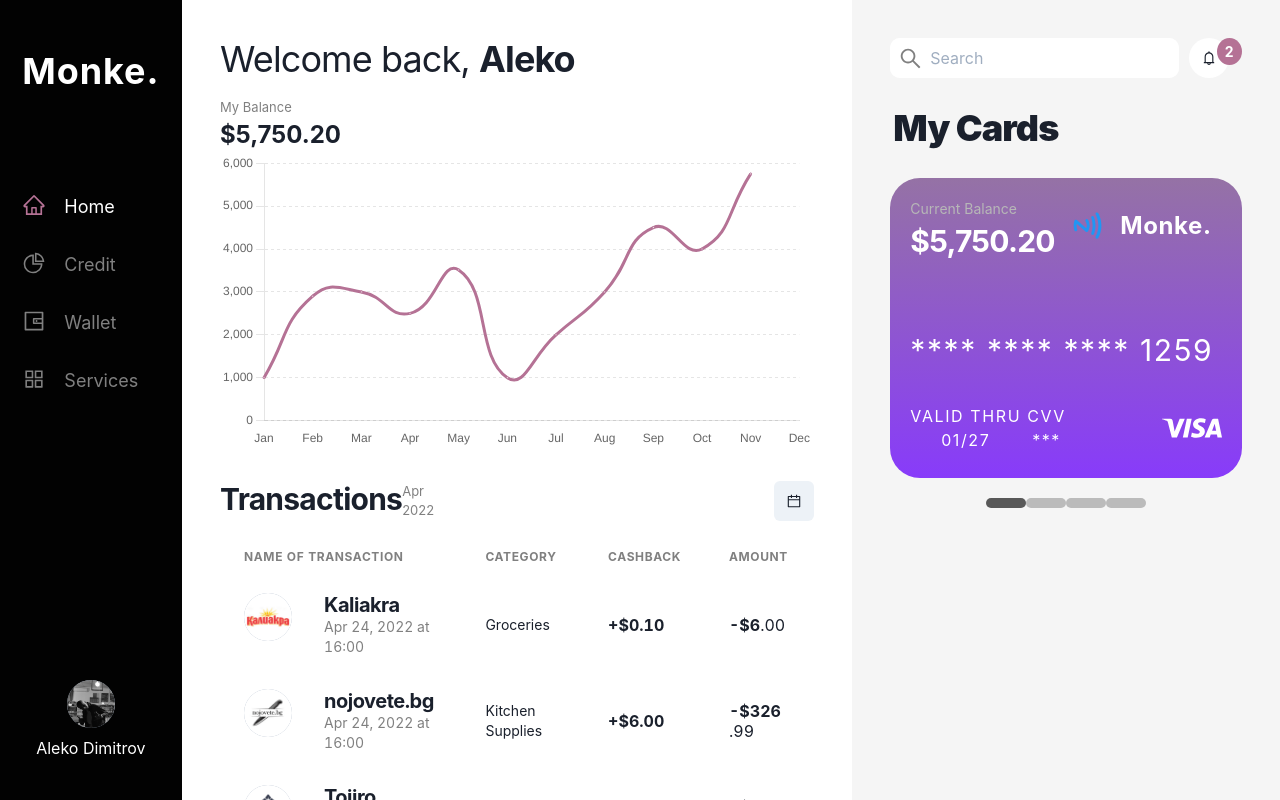
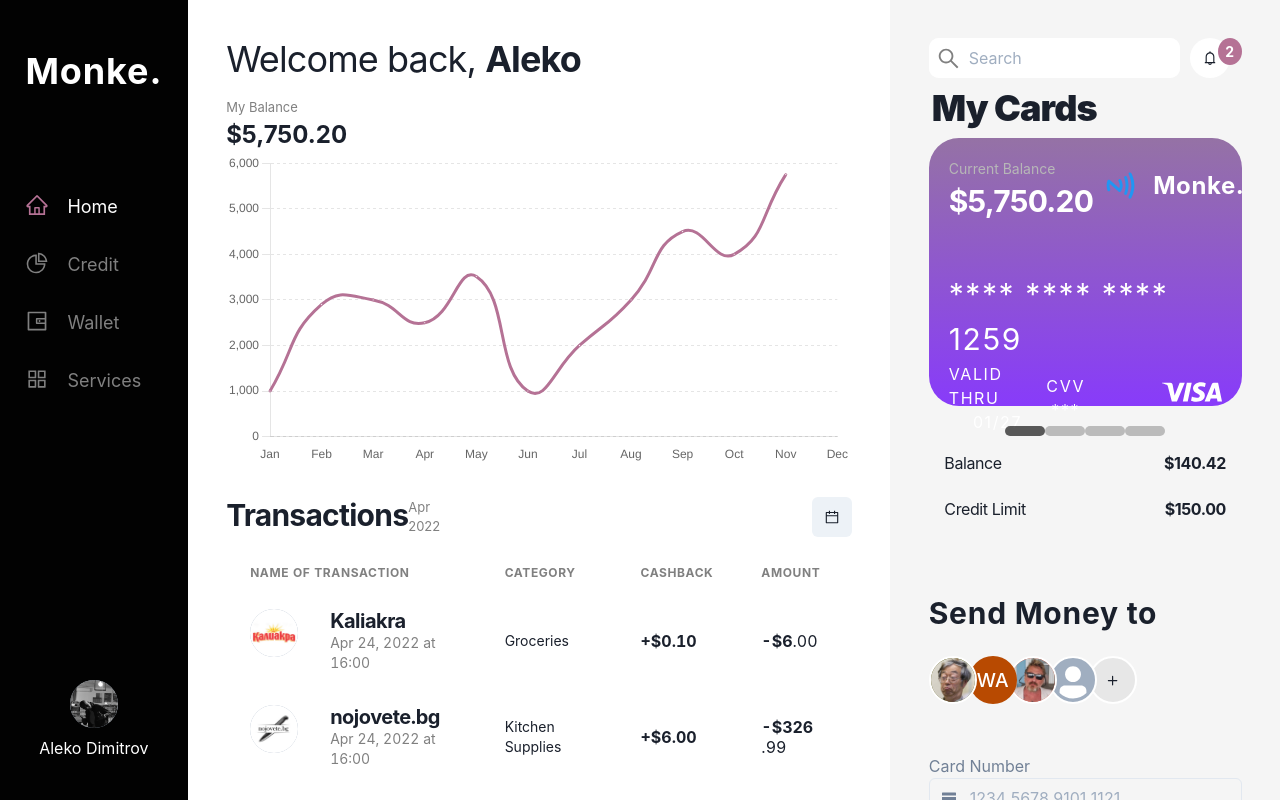
Before and after one commit to AlekoDimitrov/fintech-dashboard, a Next.js app: page /Dashboard in a window 1280 px wide. Built offline with nearby package versions, Linux system fonts and the light colour scheme.

Commit message:
Finish desktop layout

```diff
--- a/components/Analytics.jsx
+++ b/components/Analytics.jsx
@@ -25,7 +25,7 @@ const Analytics = () => {
   const [display, changeDisplay] = useState("hide");
 
   return (
-    <Flex w="55%" p="3%" flexDir="column" overflow="auto" minH="100vh">
+    <Flex flex={2} p="3%" flexDir="column" overflow="auto" minH="100vh">
       <Heading fontWeight="normal" mb={4} letterSpacing="tight">
         Welcome back,{" "}
         <Flex fontWeight="bold" display="inline-flex">
--- a/components/MyCards.jsx
+++ b/components/MyCards.jsx
@@ -1,4 +1,7 @@
 import React from "react";
+import { BsPlus } from "react-icons/bs";
+import { AiFillCreditCard, AiFillDollarCircle } from "react-icons/ai";
+
 import {
   Flex,
   Text,
@@ -7,6 +10,9 @@ import {
   Input,
   InputGroup,
   InputLeftElement,
+  Avatar,
+  Stack,
+  AvatarGroup,
 } from "@chakra-ui/react";
 import { AiOutlineBell, AiOutlineSearch } from "react-icons/ai";
 import { FcNfcSign } from "react-icons/fc";
@@ -28,7 +34,14 @@ const MyCards = () => {
   };
 
   return (
-    <Flex w="35%" bgColor="#F5F5F5" p="3%" flexDir="column" overflow="auto">
+    <Flex
+      flex={1}
+      bgColor="#F5F5F5"
+      p="3%"
+      flexDir="column"
+      overflow="auto"
+      minH="100vh"
+    >
       <Flex justifyContent="center">
         <InputGroup backgroundColor="#ffff" borderRadius="10px" w="100%">
           <InputLeftElement
@@ -109,7 +122,7 @@ const MyCards = () => {
         {card === 3 && <Card validThru="11/22" cardNumber="3259" />}
         {card === 4 && <Card validThru="08/23" cardNumber="7472" />}
       </Flex>
-      <Flex justify="center" h="50px" align="center">
+      <Flex justify="center" h="50px" align="center" mt={5}>
         <Button
           backgroundColor={card === 1 ? "blackAlpha.700" : "blackAlpha.400"}
           h="10px"
@@ -131,6 +144,79 @@ const MyCards = () => {
           onClick={() => setCard((card = 4))}
         ></Button>
       </Flex>
+      <Flex justify="center">
+        <Flex
+          flexDir="column"
+          h="70px"
+          justify="space-between"
+          mt="15px"
+          w="90%"
+          letterSpacing="tight"
+        >
+          <Flex justify="space-between">
+            <Text>Balance</Text>
+            <Text fontWeight="bold">$140.42</Text>
+          </Flex>
+          <Flex justify="space-between">
+            <Text>Credit Limit</Text>
+            <Text fontWeight="bold">$150.00</Text>
+          </Flex>
+        </Flex>
+      </Flex>
+      <Flex flexDir="column" mt="70px">
+        <Text fontWeight="bold" fontSize="3xl" letterSpacing="wide">
+          Send Money to
+        </Text>
+        <AvatarGroup size="md" mt="20px" spacing={-2}>
+          <Avatar
+            name="Satoshi Nakamoto"
+            src="/assets/satoshi-avatar.jpg"
+          ></Avatar>
+          <Avatar name="W A" border="none"></Avatar>
+          <Avatar name="John Mcafee" src="/assets/john-avatar.jpg"></Avatar>
+          <Avatar name=""></Avatar>
+          <Avatar
+            icon={<BsPlus />}
+            cursor="pointer"
+            backgroundColor={"blackAlpha.100"}
+          ></Avatar>
+        </AvatarGroup>
+      </Flex>
+      <Flex flexDir="column" mt="50px" color={"gray.500"}>
+        <Flex flexDir="column">
+          <label>Card Number</label>
+          <InputGroup>
+            <InputLeftElement
+              pointerEvents="none"
+              children={<AiFillCreditCard />}
+            />
+            <Input placeholder="1234 5678 9101 1121" type={"number"} />
+          </InputGroup>
+        </Flex>
+        <Flex flexDir="column" mt={6}>
+          <label>Sum</label>
+          <InputGroup>
+            <InputLeftElement
+              pointerEvents="none"
+              children={<AiFillDollarCircle />}
+            />
+            <Input placeholder="130" />
+          </InputGroup>
+        </Flex>
+      </Flex>
+      <Flex w="100%">
+        <Button
+          backgroundColor={"blackAlpha.900"}
+          color={"whiteAlpha.900"}
+          mt={8}
+          w={"100%"}
+          colorScheme="black"
+          height={"60px"}
+          borderRadius={15}
+        >
+          Send Money
+        </Button>
+      </Flex>
     </Flex>
   );
 };
--- a/components/Navbar.jsx
+++ b/components/Navbar.jsx
@@ -10,7 +10,7 @@ import {
 const Navbar = () => {
   return (
     <Flex
-      w="15%"
+      flex={0.6}
       flexDir="column"
       alignItems="center"
       justifyContent="space-between"
```
Also changed, not shown: public/assets/john-avatar.jpg (added), public/assets/satoshi-avatar.jpg (added).
